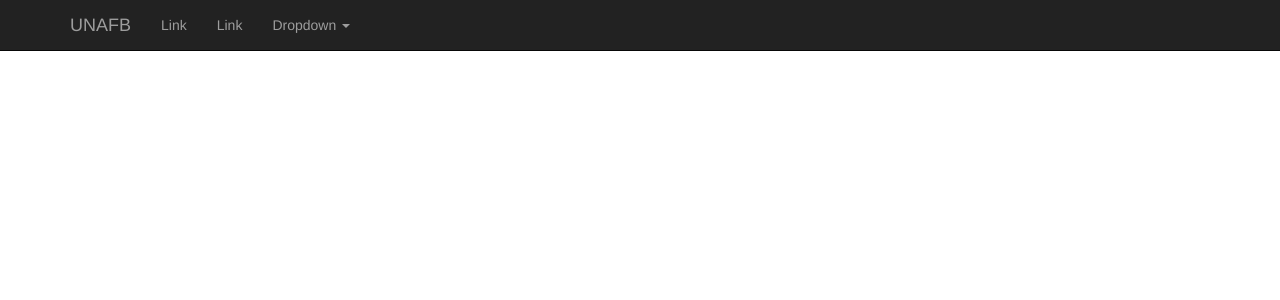
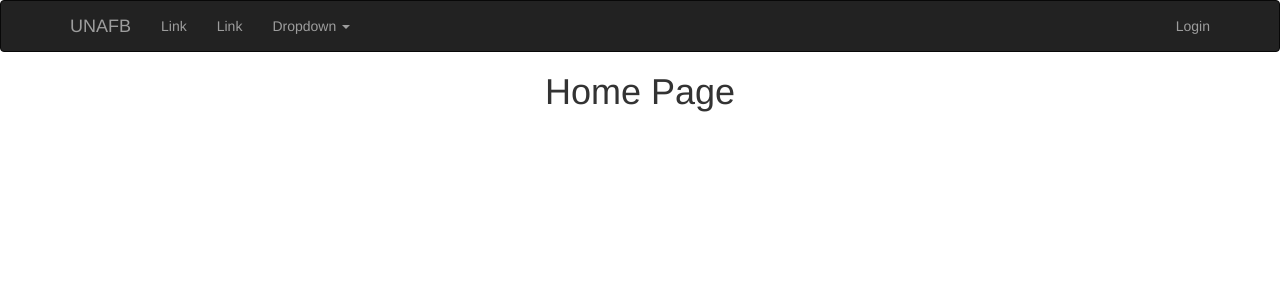
Before and after one commit to unafb/unafb, a React (Create React App) app: page / in a window 1280 px wide. Shown: the top 300 px of the page. Built offline with nearby package versions, Linux system fonts and the light colour scheme.

Commit message:
Add home page and login page

```diff
--- a/package.json
+++ b/package.json
@@ -7,6 +7,7 @@
     "react": "^16.2.0",
     "react-bootstrap": "^0.32.1",
     "react-dom": "^16.2.0",
+    "react-router-dom": "^4.2.2",
     "react-scripts": "1.1.1"
   },
   "scripts": {
--- a/public/index.html
+++ b/public/index.html
@@ -19,7 +19,7 @@
       work correctly both with client-side routing and a non-root public URL.
       Learn how to configure a non-root public URL by running `npm run build`.
     -->
-    <title>React App</title>
+    <title>UNAFB</title>
   </head>
   <body>
     <noscript>
--- a/src/App.jsx
+++ b/src/App.jsx
@@ -1,15 +1,25 @@
 import React, { Component } from 'react';
 import './App.css';
+import {BrowserRouter, Switch, Route} from 'react-router-dom';
 import Navigation from './Navigation';
+import Home from './Home';
+import Login from './Login';
 
 class App extends Component {
   render() {
     return (
-
-      <div className="App">
-        <Navigation/>
-        <p>U need a f***ing budget</p>
-      </div>
+      <BrowserRouter>
+        <div className="App">
+          <Navigation/>
+          <Switch>
+            <Route exact path='/' component={Home} />
+            <Route exact path='/login' component={Login} />
+            <Route render={function () {
+              return <p>Not Found</p>
+            }} />
+          </Switch>
+        </div>
+      </BrowserRouter>
     );
   }
 }
--- /dev/null
+++ b/src/Home.js
@@ -0,0 +1,14 @@
+import React, { Component } from 'react';
+/*import {Router, Switch, Route} from 'react-router-dom'*/
+
+class Home extends Component {
+  render() {
+    return (
+        <div className="Home">
+            <h1> Home Page </h1>
+        </div>
+    );
+  }
+}
+
+export default Home;
--- /dev/null
+++ b/src/Login.js
@@ -0,0 +1,13 @@
+import React, { Component } from 'react';
+
+class Login extends Component {
+  render() {
+    return (
+        <div className="Login">
+            <h1> Login Page </h1>
+        </div>
+    );
+  }
+}
+
+export default Login;
--- a/src/Navigation.js
+++ b/src/Navigation.js
@@ -1,14 +1,15 @@
 import React, { Component } from 'react';
 import { Nav, Navbar, NavItem, NavDropdown, MenuItem} from 'react-bootstrap';
-import 'bootstrap/dist/css/bootstrap.css'
+import { NavLink } from 'react-router-dom';
+
 
 class Navigation extends Component {
   render(){
       return (
-      <Navbar className="navbar navbar-inverse navbar-fixed-top">
+      <Navbar className="navbar navbar-inverse">
         <Navbar.Header>
           <Navbar.Brand>
-          <a href="#home">UNAFB</a>
+            <NavLink exact activeClassName='active' to='/'>UNAFB</NavLink>
           </Navbar.Brand>
         </Navbar.Header>
         <Nav className="nav navbar-nav">
@@ -26,6 +27,11 @@ class Navigation extends Component {
             <MenuItem eventKey={3.4}>Separated link</MenuItem>
           </NavDropdown>
         </Nav>
+        <Nav pullRight>
+          <NavItem eventKey={1} href="/login">
+            Login
+          </NavItem>
+        </Nav>
       </Navbar>);
   }
 }
--- a/src/index.js
+++ b/src/index.js
@@ -3,6 +3,7 @@ import ReactDOM from 'react-dom';
 import './index.css';
 import App from './App';
 import registerServiceWorker from './registerServiceWorker';
+import 'bootstrap/dist/css/bootstrap.css';
 
 ReactDOM.render(<App />, document.getElementById('root'));
 registerServiceWorker();
```
Also changed, not shown: 1 other file (tests, documents, lock files or other folders). Lines whose indentation alone changed are shown as unchanged.
